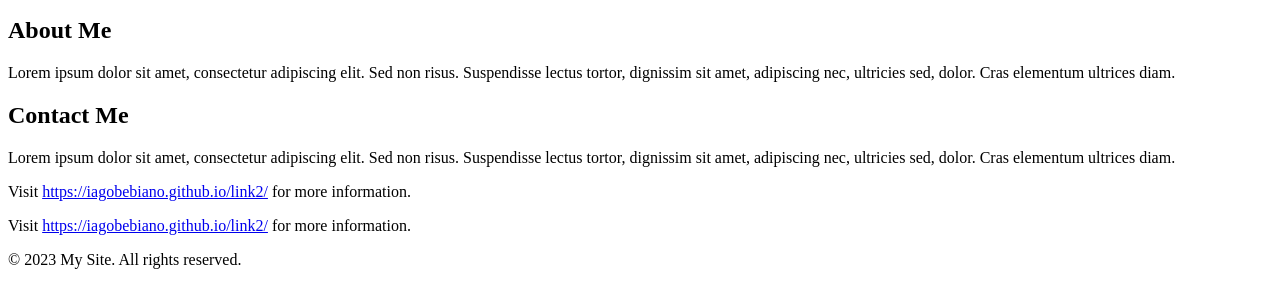
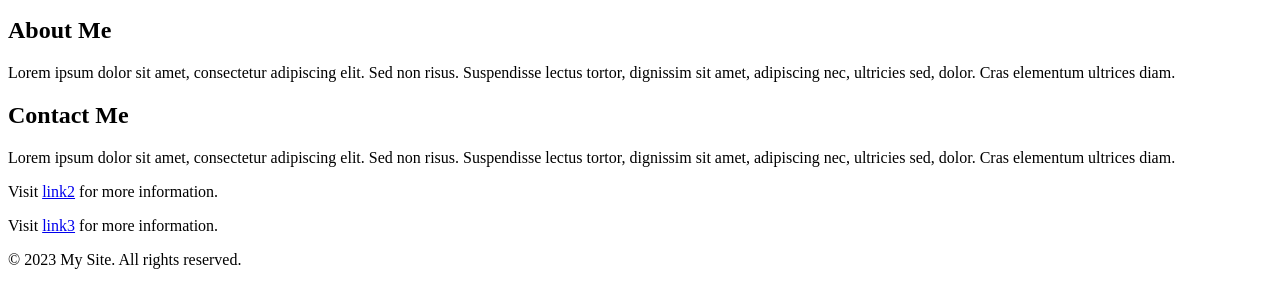
Before and after one commit to IagoBebiano/link1, a plain HTML site: page index.html in a window 1280 px wide. Shown: the part 119-426 px from the top of the page. Drawn offline with Linux system fonts and the light colour scheme.

Commit message:
Update index.html

```diff
--- a/index.html
+++ b/index.html
@@ -13,8 +13,8 @@
   <h2>Contact Me</h2>
   <p>Lorem ipsum dolor sit amet, consectetur adipiscing elit. Sed non risus. Suspendisse lectus tortor, dignissim sit amet, adipiscing nec, ultricies sed, dolor. Cras elementum ultrices diam.</p>
 
-  <p>Visit <a href="https://iagobebiano.github.io/link2/">https://iagobebiano.github.io/link2/</a> for more information.</p>
-  <p>Visit <a href="https://iagobebiano.github.io/link3/">https://iagobebiano.github.io/link2/</a> for more information.</p>
+  <p>Visit <a href="https://iagobebiano.github.io/link2/">link2</a> for more information.</p>
+  <p>Visit <a href="https://iagobebiano.github.io/link3/">link3</a> for more information.</p>
 
   <footer>
     <p>&copy; 2023 My Site. All rights reserved.</p>
```
